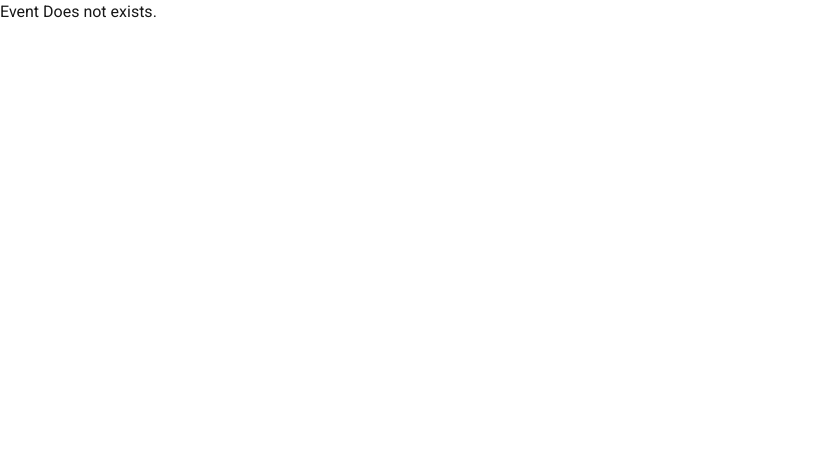
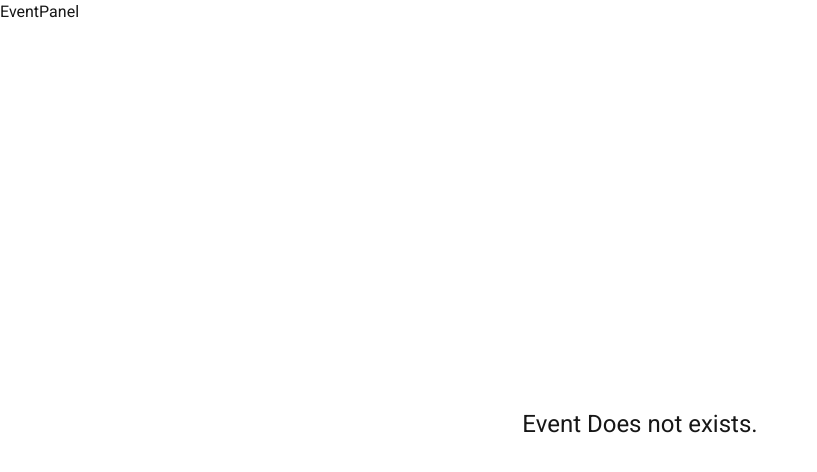
Before and after one commit to ma-altaf/excursio, a Next.js app: page /event/1/admin in a window 1280 px wide. Shown: the top 472 px of the page, without its empty margins (0-817 px from the left). Built offline with nearby package versions, Linux system fonts and the light colour scheme; no server answers; the database is empty.

Commit message:
Added EventContextProvider

```diff
--- /dev/null
+++ b/app/event/[eventId]/NoEvent.tsx
@@ -0,0 +1,7 @@
+export default function NoEvent() {
+  return (
+    <section className="w-full min-h-screen flex justify-center items-center">
+      <h1 className="text-2xl">Event Does not exists.</h1>
+    </section>
+  );
+}
--- a/app/event/[eventId]/admin/Event.tsx
+++ /dev/null
@@ -1,50 +0,0 @@
-"use client";
-
-import { EventType } from "@/features/events/services/firestore";
-import { lazy, useState } from "react";
-import { IoIosArrowDown, IoIosArrowUp } from "react-icons/io";
-
-const Description = lazy(() => import("./(steps)/Description"));
-
-export default function Event({ eventData }: { eventData: EventType }) {
-  const [showDescription, setShowDescription] = useState(false);
-
-  const { title, inProgress } = eventData;
-  const inProgressSet = new Set(inProgress);
-
-  return (
-    <main className="w-full min-h-screen flex flex-col items-center md:px-[10%] lg:px-[20%]">
-      <h1 className="text-3xl p-4">{title}</h1>
-      <section className="w-full flex flex-col p-2 border-b-2 border-t-2">
-        <button
-          className="w-full p-2 flex justify-between items-center"
-          onClick={() => setShowDescription((prev) => !prev)}
-        >
-          <h2 className="text-xl flex flex-row items-center justify-center">
-            Change the description
-          </h2>
-          <span className="flex flex-row items-center">
-            <div
-              className={`p-button rounded-md flex flex-row items-center ml-4 ${
-                inProgressSet.has("description") ? "bg-red-100" : "bg-gray-100"
-              }`}
-            >
-              {showDescription ? (
-                <>
-                  <p className="hidden sm:block mr-2">Collapse</p>
-                  <IoIosArrowUp className="size-5" />
-                </>
-              ) : (
-                <>
-                  <p className="hidden sm:block mr-2">Expand</p>
-                  <IoIosArrowDown className="size-5" />
-                </>
-              )}
-            </div>
-          </span>
-        </button>
-        {showDescription && <Description eventData={eventData} />}
-      </section>
-    </main>
-  );
-}
--- /dev/null
+++ b/app/event/[eventId]/admin/EventPanel.tsx
@@ -0,0 +1,3 @@
+export default function EventPanel() {
+  return <div>EventPanel</div>;
+}
--- /dev/null
+++ b/app/event/[eventId]/admin/Expandable.tsx
@@ -0,0 +1,41 @@
+"use client";
+
+import { useState } from "react";
+import { IoIosArrowDown, IoIosArrowUp } from "react-icons/io";
+
+export default function Expandable({
+  title,
+  children,
+}: {
+  title: string;
+  children: React.ReactNode;
+}) {
+  const [expanded, setExpanded] = useState(false);
+
+  return (
+    <section className="w-full flex flex-col p-2 border-b-2 border-t-2">
+      <button
+        className="w-full p-2 flex justify-between items-center"
+        onClick={() => setExpanded((prev) => !prev)}
+      >
+        <h2 className="text-xl flex flex-row items-center justify-center">
+          {title}
+        </h2>
+        <div className="p-button rounded-md flex flex-row items-center ml-4 bg-gray-100">
+          {expanded ? (
+            <>
+              <p className="hidden sm:block mr-2">Collapse</p>
+              <IoIosArrowUp className="size-5" />
+            </>
+          ) : (
+            <>
+              <p className="hidden sm:block mr-2">Expand</p>
+              <IoIosArrowDown className="size-5" />
+            </>
+          )}
+        </div>
+      </button>
+      {expanded && children}
+    </section>
+  );
+}
--- /dev/null
+++ b/app/event/[eventId]/admin/eventProvider.tsx
@@ -0,0 +1,51 @@
+"use client";
+
+import { EventType, getEvent } from "@/features/events/services/firestore";
+import { useParams } from "next/navigation";
+import {
+  createContext,
+  Dispatch,
+  SetStateAction,
+  use,
+  useEffect,
+  useState,
+} from "react";
+
+type EventContext = {
+  eventData: EventType | null;
+  setEventData: Dispatch<SetStateAction<EventType | null>>;
+};
+
+const EventContext = createContext<EventContext | null>(null);
+
+export default function EventContextProvider({
+  children,
+}: Readonly<{
+  children: React.ReactNode;
+}>) {
+  const [eventData, setEventData] = useState<EventType | null>(null);
+  const { eventId }: { eventId: string } = useParams();
+
+  useEffect(() => {
+    getEvent(eventId)
+      .then((res) => {
+        if (!res) throw new Error("Could not get event.");
+        setEventData(res);
+      })
+      .catch((e) => console.log(e));
+  }, [eventId]);
+
+  return (
+    <EventContext.Provider value={{ eventData, setEventData }}>
+      {children}
+    </EventContext.Provider>
+  );
+}
+
+export function useEventContext() {
+  const context = use(EventContext);
+  if (!context) {
+    throw new Error("useEventContext must be within a EventContextProvider");
+  }
+  return context;
+}
--- /dev/null
+++ b/app/event/[eventId]/admin/layout.tsx
@@ -0,0 +1,23 @@
+import type { Metadata } from "next";
+import EventContextProvider from "./eventProvider";
+import EventPanel from "./EventPanel";
+
+export const metadata: Metadata = {
+  title: "Event",
+  description: "Manage event.",
+};
+
+export default async function Layout({
+  children,
+}: {
+  children: React.ReactNode;
+}) {
+  return (
+    <EventContextProvider>
+      <main className="w-full min-h-screen">
+        <EventPanel />
+        {children}
+      </main>
+    </EventContextProvider>
+  );
+}
--- a/app/event/[eventId]/admin/page.tsx
+++ b/app/event/[eventId]/admin/page.tsx
@@ -1,21 +1,25 @@
-import type { Metadata } from "next";
-import Event from "./Event";
-import { getEvent } from "@/features/events/services/firestore";
+"use client";
 
-export const metadata: Metadata = {
-  title: "Event",
-  description: "Manage event.",
-};
+import { lazy } from "react";
+import { useEventContext } from "./eventProvider";
+import NoEvent from "../NoEvent";
+import Expandable from "./Expandable";
 
-export default async function Page({
-  params,
-}: {
-  params: Promise<{ eventId: string }>;
-}) {
-  const { eventId } = await params;
-  const eventData = await getEvent(eventId);
+const Description = lazy(() => import("./(steps)/Description"));
 
-  if (!eventData) return <p>Event Does not exists.</p>;
+export default function Event() {
+  const { eventData } = useEventContext();
 
-  return <Event eventData={JSON.parse(JSON.stringify(eventData))} />;
+  if (!eventData) return <NoEvent />;
+
+  const { title } = eventData;
+
+  return (
+    <main className="w-full min-h-screen flex flex-col items-center md:px-[10%] lg:px-[20%]">
+      <h1 className="text-3xl p-4">{title}</h1>
+      <Expandable title="Change the description">
+        <Description eventData={eventData} />
+      </Expandable>
+    </main>
+  );
 }
--- a/features/users/components/authProvider.tsx
+++ b/features/users/components/authProvider.tsx
@@ -41,7 +41,7 @@ export default function AuthContextProvider({
 export function useAuthContext() {
   const context = use(AuthContext);
   if (!context) {
-    throw new Error("useAuthContect must be within a AuthContextProvider");
+    throw new Error("useAuthContext must be within a AuthContextProvider");
   }
   return context;
 }
```
